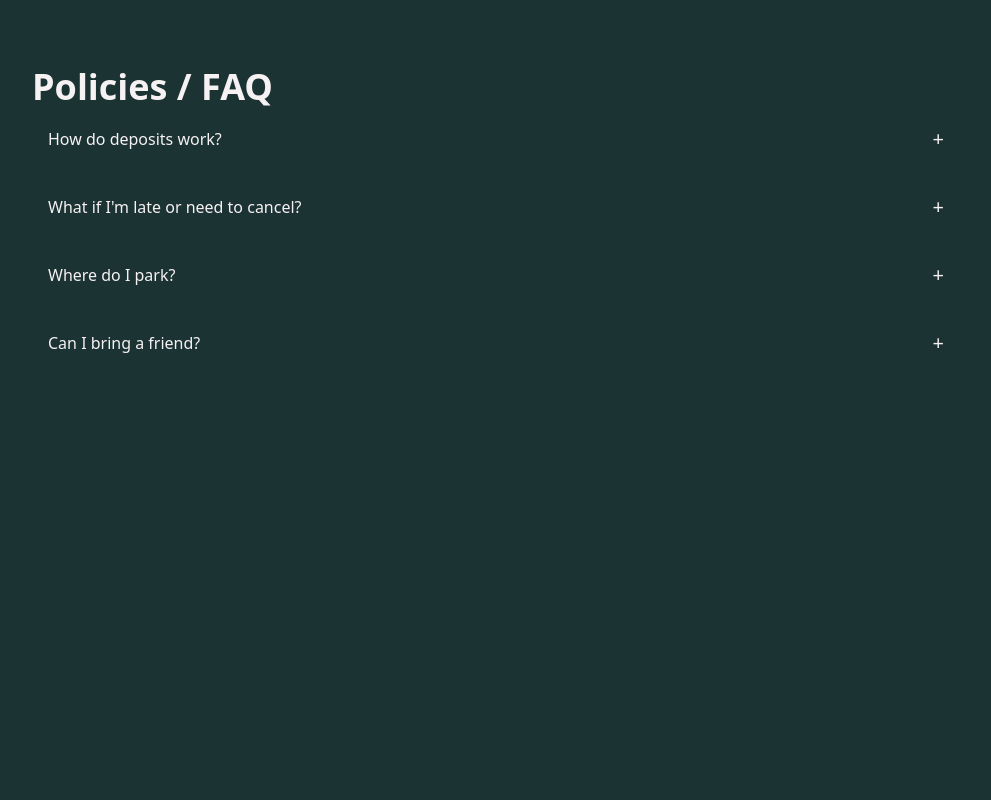
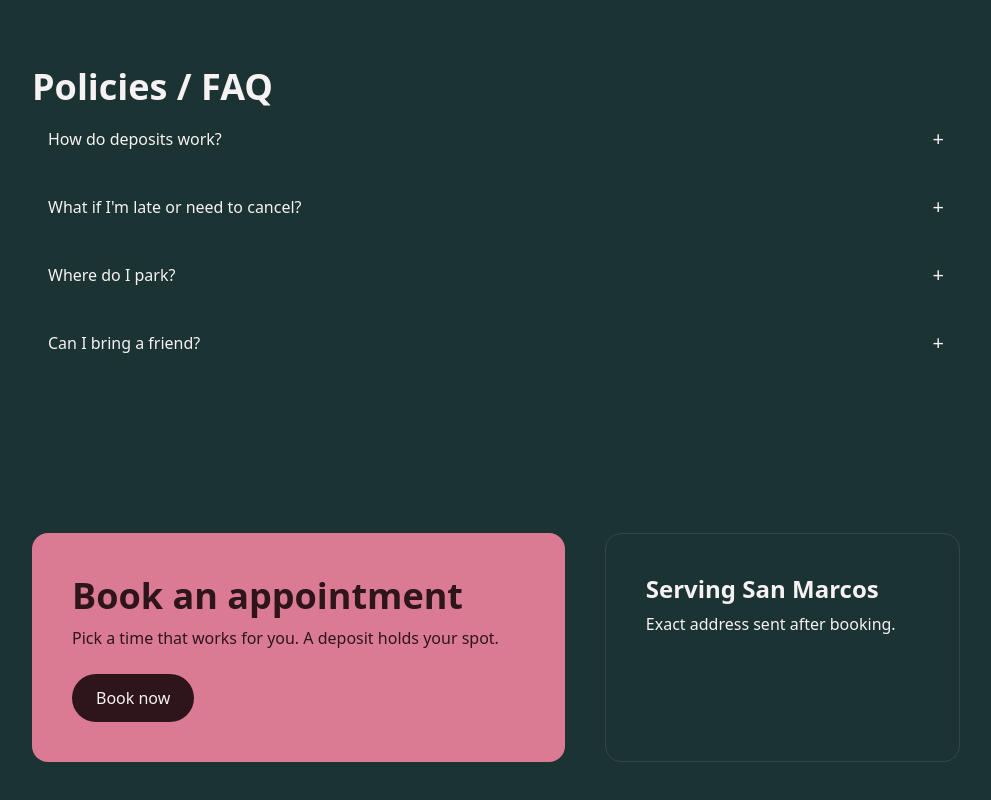
Before and after one commit to Guillermotrejo1/salon, a Next.js app: page / in a window 1280 px wide. Shown: the part 2459-3259 px from the top of the page, without its empty margins (144-1135 px from the left). Before the commit the page ends 2880 px from the top, so only its background shows below. Built offline with nearby package versions, Linux system fonts and the light colour scheme.

Commit message:
booking design complete

```diff
--- a/src/app/page.tsx
+++ b/src/app/page.tsx
@@ -13,7 +13,7 @@ export default function Home() {
       <Gallery/>
       <About/>
       <Faq />
-      {/* <Booking /> */}
+      <Booking />
     </main>
   );
 }
--- a/src/components/layout/Header.tsx
+++ b/src/components/layout/Header.tsx
@@ -1,12 +1,13 @@
 import Image from "next/image";
 import Link from "next/link";
 import Nav from "./Nav";
+import { site } from "@/data/site";
 
 const Header = () => {
   return (
     <header className="grid grid-cols-[1fr_auto_auto] md:grid-cols-[auto_1fr_auto] gap-4 md:gap-8 items-center p-8 relative">
       <Link href="/" className="">
-        <span>Jon Doe</span>
+        <span>{site.name}</span>
         {/* <Image src="" alt="" /> */}
       </Link>
       <Nav/>
--- a/src/components/sections/Booking.tsx
+++ b/src/components/sections/Booking.tsx
@@ -1,8 +1,19 @@
-import React from 'react'
+import Link from "next/link"
+import { site } from "@/data/site";
 
 const Booking = () => {
   return (
-    <div>Booking</div>
+    <section id="booking" className="grid md:grid-cols-[3fr_2fr] max-w-5xl gap-6 md:gap-10 mx-auto w-full p-6 md:p-12">
+      <div className="grid gap-2 rounded-2xl p-6 md:p-10 bg-brand text-deep">
+        <h2 className="text-2xl md:text-4xl font-semibold leading-tight">Book an appointment</h2>
+        <p>Pick a time that works for you. A deposit holds your spot.</p>
+        <Link href={site.bookingUrl} className="mt-4 justify-self-start bg-deep text-ink px-6 py-3 rounded-full font-medium focus-visible:outline-2 focus-visible:outline-offset-2 focus-visible:outline-deep">Book now</Link>
+      </div>
+      <div className="grid content-start gap-2 border border-ink/10 rounded-2xl p-6 md:p-10">
+        <h3 className="text-xl md:text-2xl font-semibold leading-tight">Serving {site.area}</h3>
+        <p>Exact address sent after booking.</p>
+      </div>
+    </section>
   )
 }
 
--- /dev/null
+++ b/src/data/site.ts
@@ -0,0 +1,6 @@
+export const site = {
+  name: "Jon Doe",
+  area: "San Marcos",
+  bookingUrl: "https://www.guillermotrejo.dev/",
+  instagramUrl: "https://www.guillermotrejo.dev/",
+};
```
